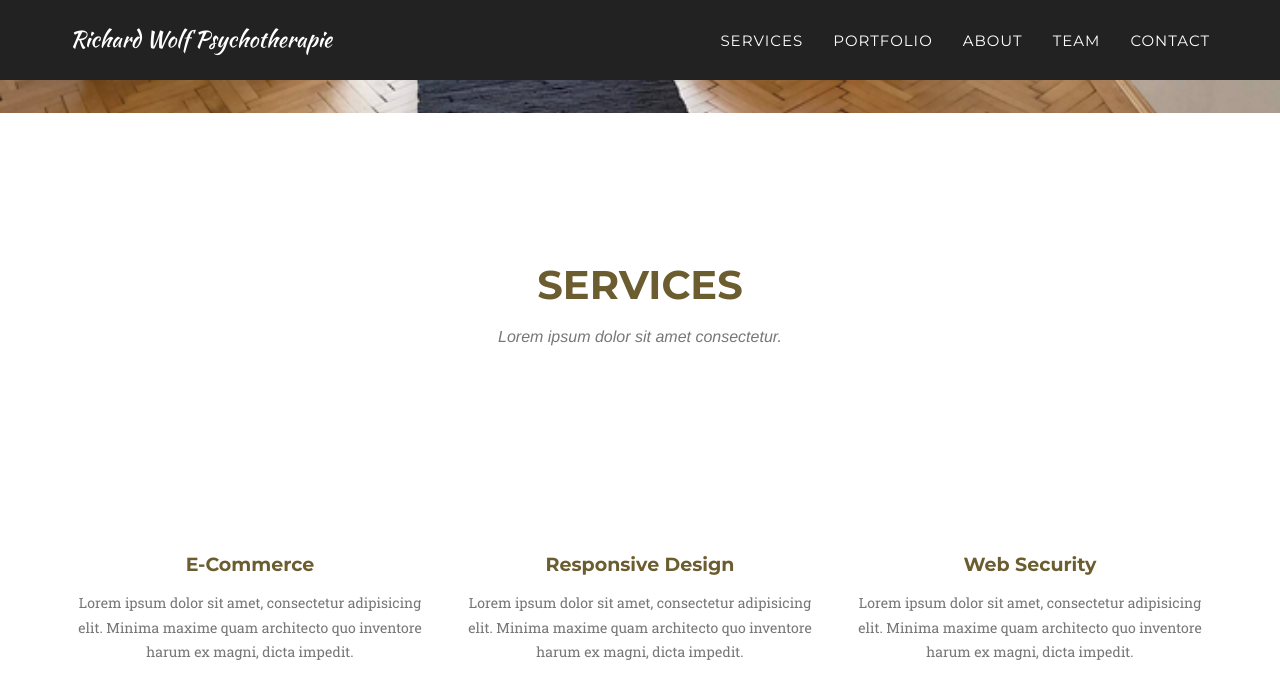
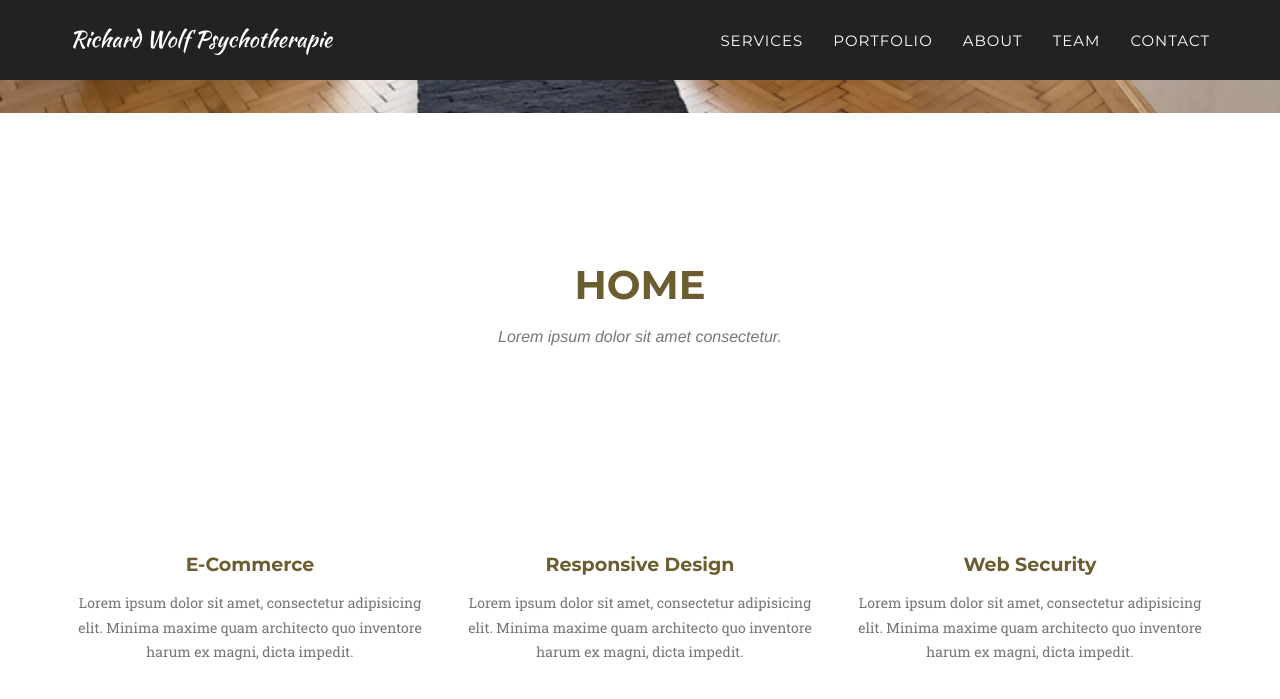
Before and after one commit to HappyTraum/tellname, a Jekyll site: the page built from index.html, in a window 1280 px wide and 900 px high, scrolled down 645 px. Shown: the top 699 px of the window. Built offline with Jekyll 4.4.1, drawn with Linux system fonts in a browser that asks for light colours; some web fonts are replaced.

Commit message:
Update services.html

```diff
--- a/_includes/services.html
+++ b/_includes/services.html
@@ -3,7 +3,7 @@
         <div class="container">
             <div class="row">
                 <div class="col-lg-12 text-center">
-                    <h2 class="section-heading">Services</h2>
+                    <h2 class="section-heading">Home</h2>
                     <h3 class="section-subheading text-muted">Lorem ipsum dolor sit amet consectetur.</h3>
                 </div>
             </div>
```
